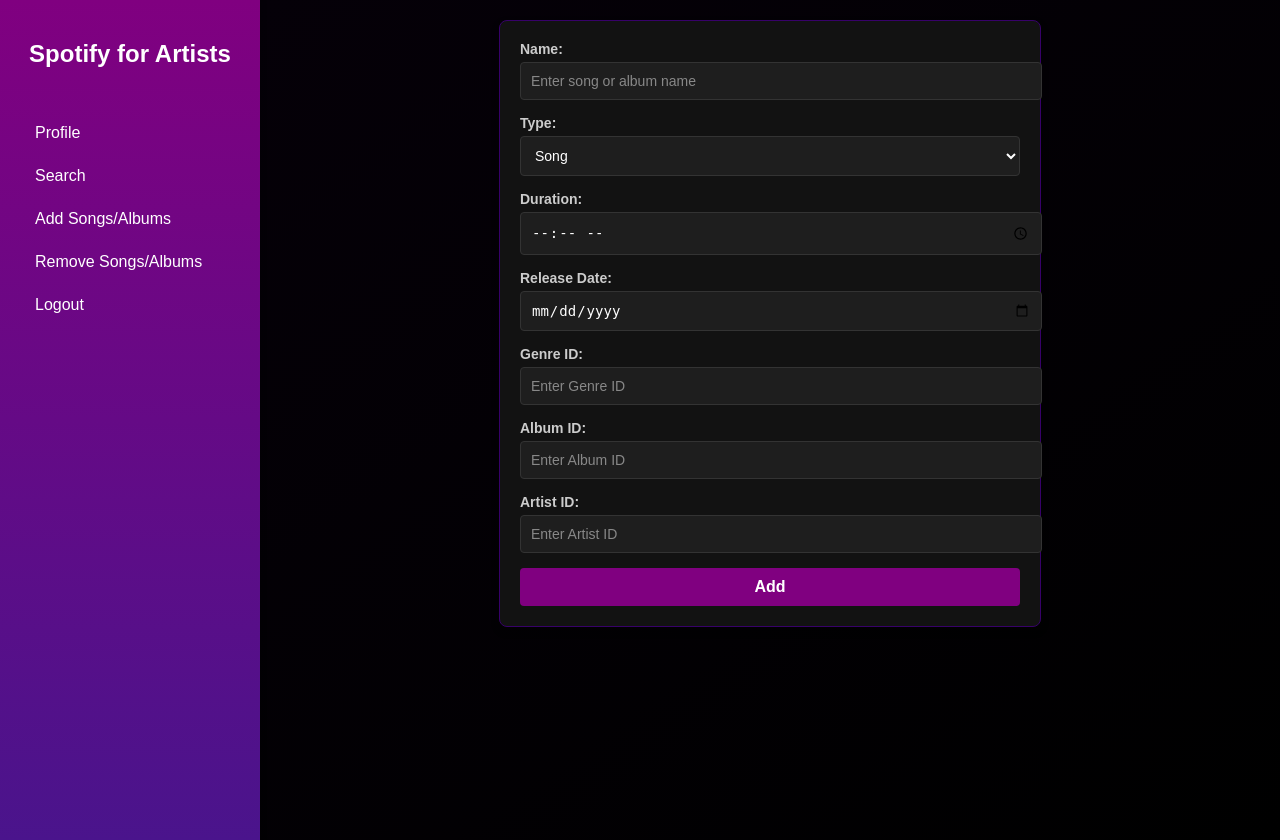
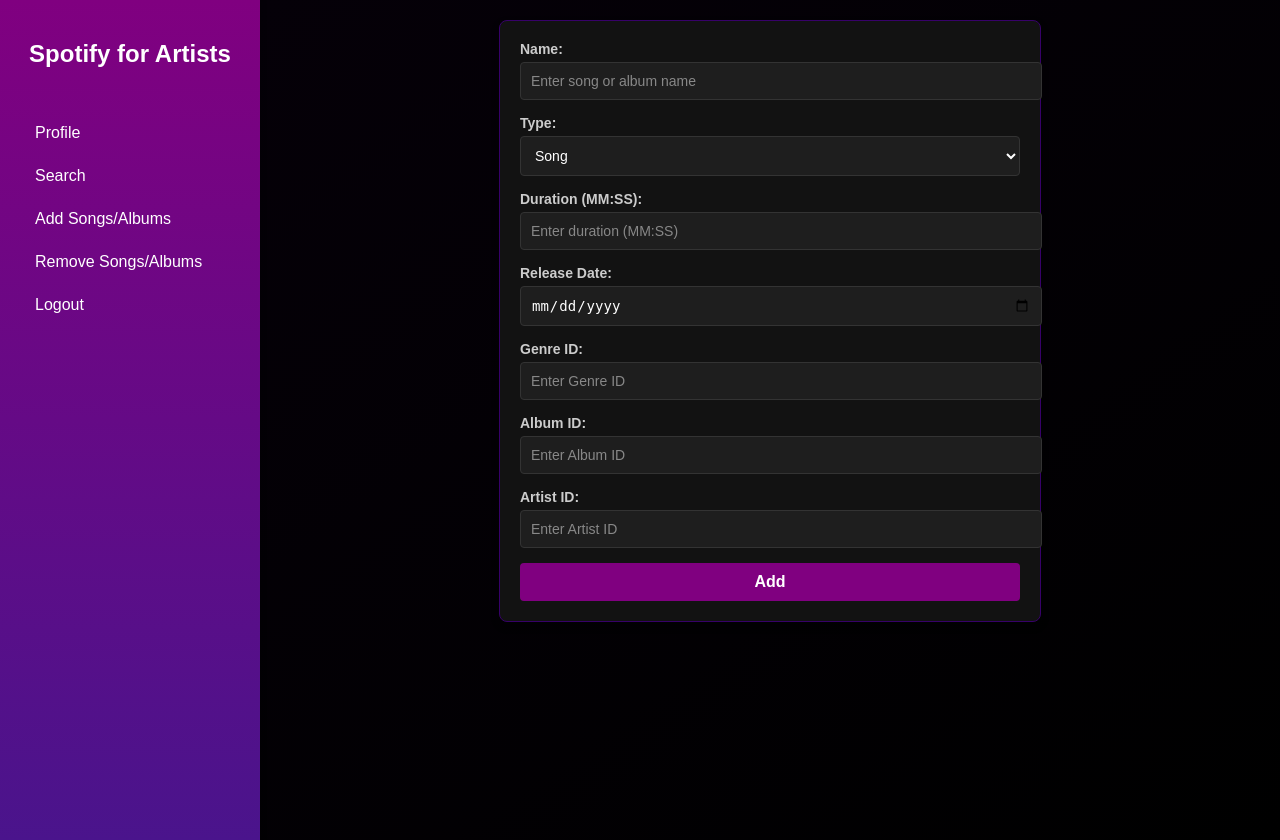
Before and after one commit to Esforper/Spotify-DB-project, a Flask app: page /artist/add-songs in a window 1280 px wide. Run offline with Flask 3, Linux system fonts and the light colour scheme; some libraries are stand-ins or nearby versions.

Commit message:
Update Duration Input

```diff
--- a/artist/templates/artist/add_songs.html
+++ b/artist/templates/artist/add_songs.html
@@ -122,8 +122,15 @@
         </div>
 
         <div class="form-group">
-            <label class="artist-main__label" for="duration">Duration:</label>
-            <input class="artist-main__form-control" type="time" id="duration" name="duration">
+            <label for="duration" class="artist-main__label">Duration (MM:SS):</label>
+            <input
+                type="text"
+                id="duration"
+                name="duration"
+                class="artist-main__form-control"
+                placeholder="Enter duration (MM:SS)"
+                pattern="^[0-5][0-9]:[0-5][0-9]$"
+                title="Please enter duration in MM:SS format (e.g., 03:45)">
         </div>
 
         <div class="form-group">
```
